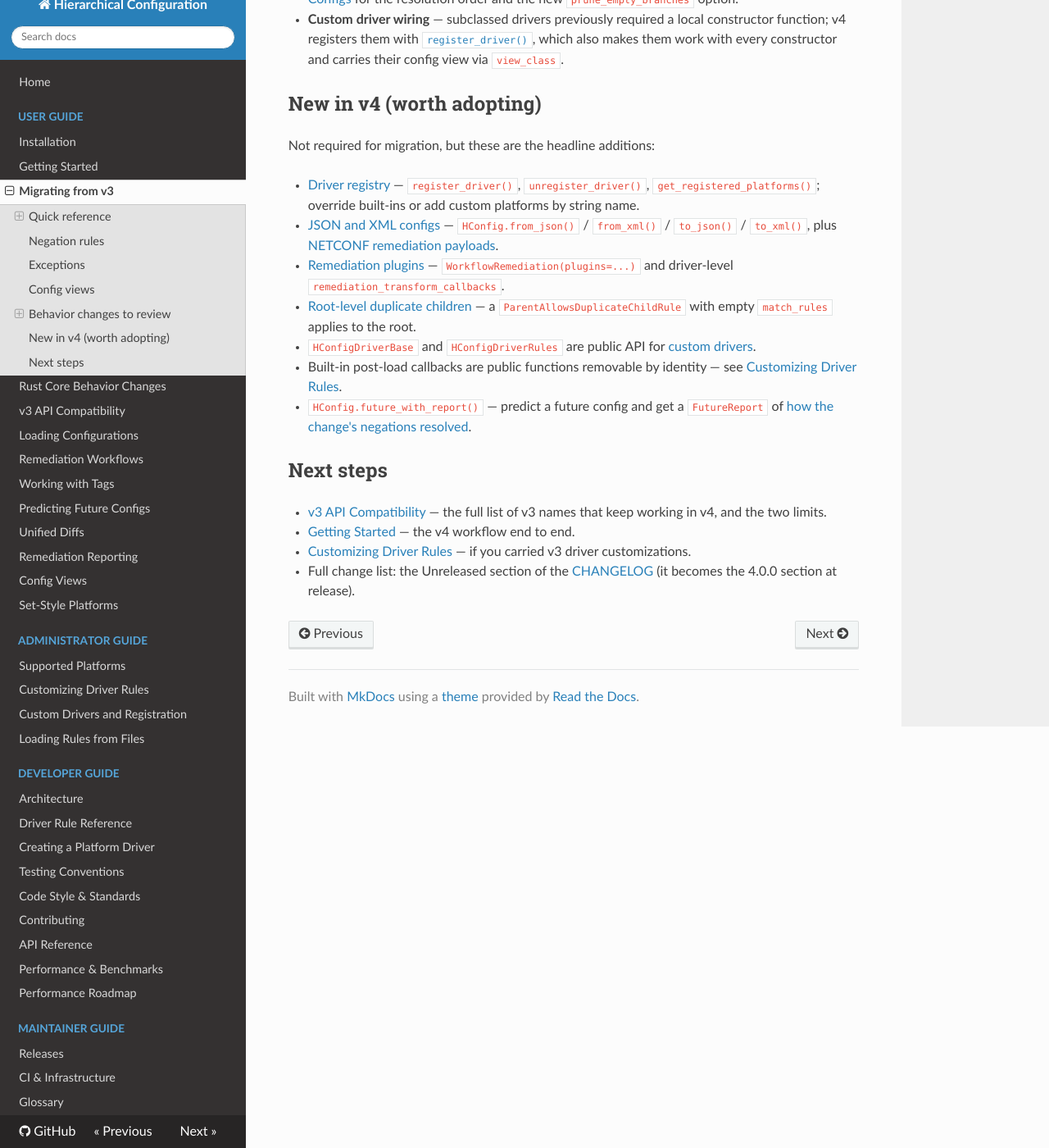
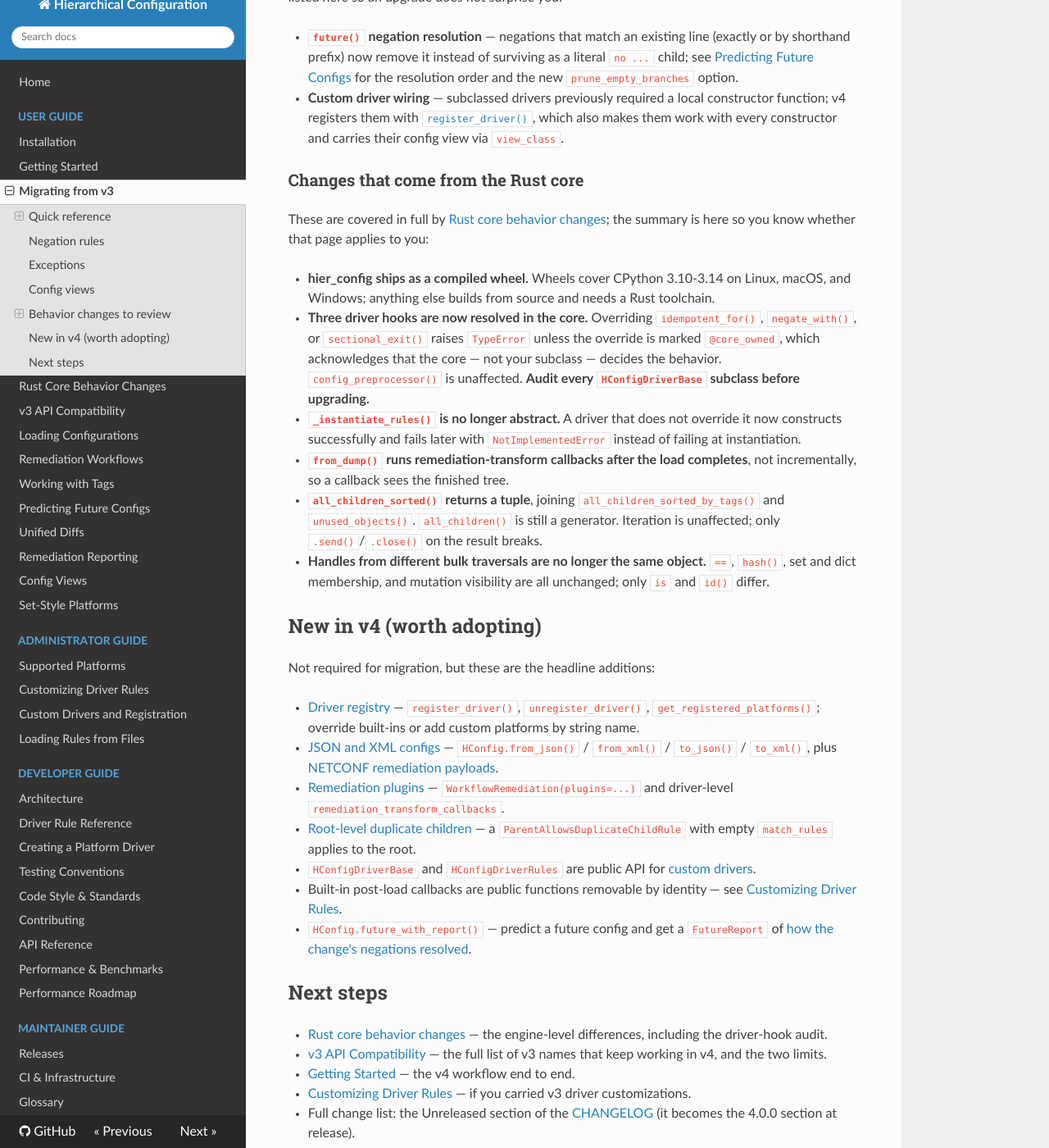
Before and after one commit to netdevops/hier_config, an MkDocs documentation site: the page built from docs/user/migrating-from-v3.md, in a window 1280 px wide and 1400 px high, scrolled down 4453 px. Shown: the whole window at 82% size. Built offline with MkDocs 1.6.1, drawn with Linux system fonts in a browser that asks for light colours; nearby versions of some CDN libraries; some of the changed text lies outside the part shown.

Commit message:
docs: link the two v4 migration guides together
migrating-from-v3.md covered the rename surface and stopped there; the
engine-level differences lived in a page nothing pointed at. Name it as the
required next read, and summarize the six core-driven behavior changes -- most
importantly the driver-hook audit -- in the section where a reader is already
looking for things that will break.

Co-authored-by: Copilot App <223556219+Copilot@users.noreply.github.com>

```diff
--- a/docs/user/migrating-from-v3.md
+++ b/docs/user/migrating-from-v3.md
@@ -13,6 +13,11 @@ drivers, remediation) are unchanged.
     them before you upgrade: the `depth` property, the new exception types, and the
     completed EOS/NX-OS/XR views. They are in
     [Behavior changes to review](#behavior-changes-to-review).
+
+v4 also replaces the engine underneath those concepts with a Rust core. That
+brings its own, separate set of behavior changes — driver hooks, packaging,
+handle identity, traversal return types. This page is the prerequisite; read
+[Rust core behavior changes](rust-core-changes.md) next.
 
 If you are new to hier_config, skip this page and start with
 [Getting Started](getting-started.md).
@@ -200,6 +205,33 @@ how v4 works, listed here so an upgrade does not surprise you:
   [`register_driver()`](../admin/custom-drivers.md), which also makes them
   work with every constructor and carries their config view via `view_class`.
 
+### Changes that come from the Rust core
+
+These are covered in full by
+[Rust core behavior changes](rust-core-changes.md); the summary is here so you
+know whether that page applies to you:
+
+- **hier_config ships as a compiled wheel.** Wheels cover CPython 3.10-3.14 on
+  Linux, macOS, and Windows; anything else builds from source and needs a Rust
+  toolchain.
+- **Three driver hooks are now resolved in the core.** Overriding
+  `idempotent_for()`, `negate_with()`, or `sectional_exit()` raises `TypeError`
+  unless the override is marked `@core_owned`, which acknowledges that the core
+  — not your subclass — decides the behavior. `config_preprocessor()` is
+  unaffected. **Audit every `HConfigDriverBase` subclass before upgrading.**
+- **`_instantiate_rules()` is no longer abstract.** A driver that does not
+  override it now constructs successfully and fails later with
+  `NotImplementedError` instead of failing at instantiation.
+- **`from_dump()` runs remediation-transform callbacks after the load
+  completes**, not incrementally, so a callback sees the finished tree.
+- **`all_children_sorted()` returns a tuple**, joining
+  `all_children_sorted_by_tags()` and `unused_objects()`. `all_children()` is
+  still a generator. Iteration is unaffected; only `.send()`/`.close()` on the
+  result breaks.
+- **Handles from different bulk traversals are no longer the same object.**
+  `==`, `hash()`, set and dict membership, and mutation visibility are all
+  unchanged; only `is` and `id()` differ.
+
 ## New in v4 (worth adopting)
 
 Not required for migration, but these are the headline additions:
@@ -225,6 +257,8 @@ Not required for migration, but these are the headline additions:
 
 ## Next steps
 
+- [Rust core behavior changes](rust-core-changes.md) — the engine-level
+  differences, including the driver-hook audit.
 - [v3 API Compatibility](v3-compatibility.md) — the full list of v3 names that
   keep working in v4, and the two limits.
 - [Getting Started](getting-started.md) — the v4 workflow end to end.
```
